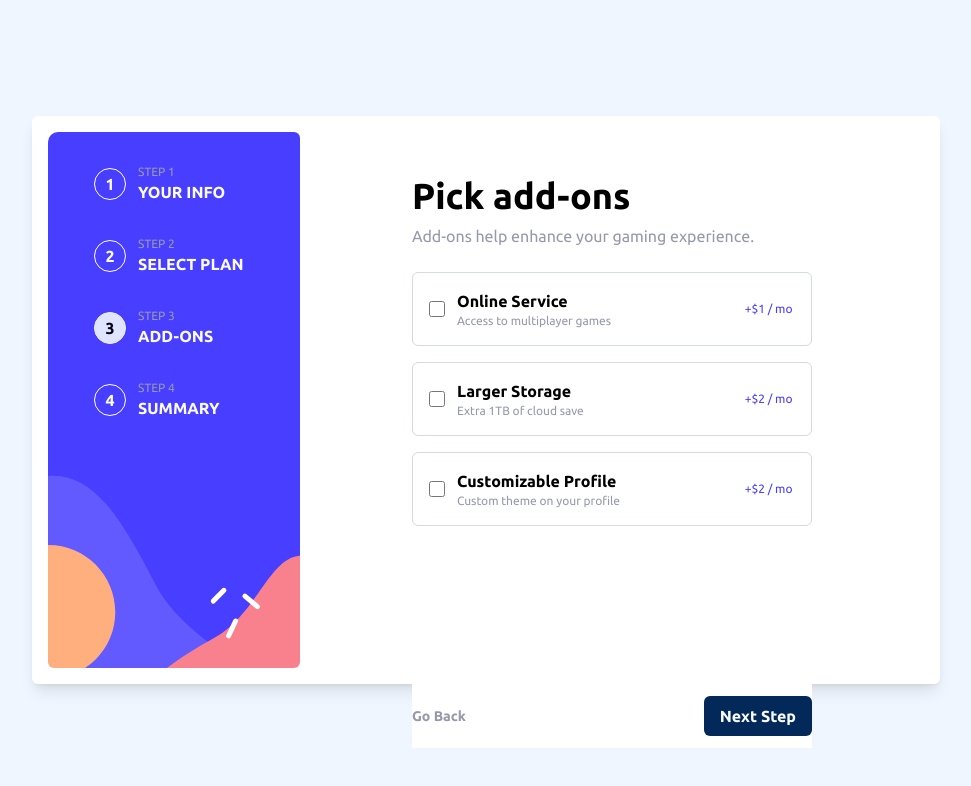
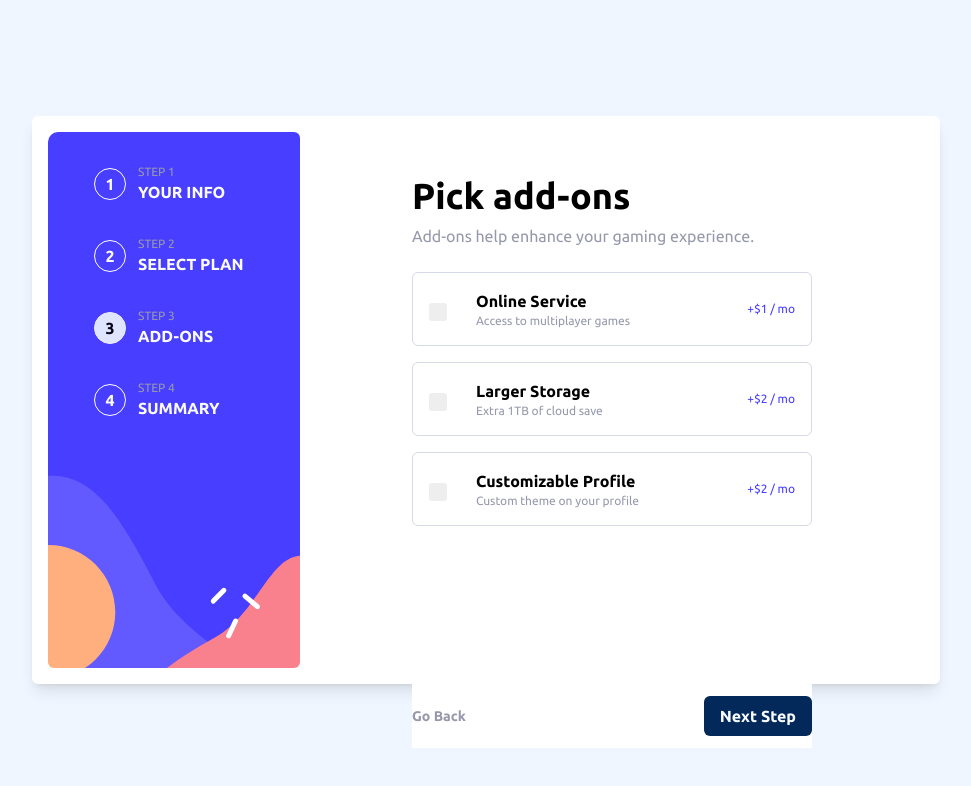
Before and after one commit to Robertron624/multi-step-form, a React (Vite) app: page /third in a window 1280 px wide. Shown: the top 786 px of the page, without its empty margins (154-1125 px from the left). Built offline with nearby package versions, Linux system fonts and the light colour scheme.

Commit message:
fix: second step checkbox custom

```diff
--- a/src/steps/FourthStep.tsx
+++ b/src/steps/FourthStep.tsx
@@ -28,7 +28,7 @@ const FourthStep = () => {
                         <legend className="font-bold text-xl md:text-4xl mb-2">
                             Finishing up
                         </legend>
-                        <p className="text-cool-gray text-base mb-6 max-w-[16rem]">
+                        <p className="text-cool-gray text-base mb-6 max-w-[16rem] md:max-w-none">
                             Double-check everything looks OK before committing.
                         </p>
                         <div className="bg-magnolia rounded-md px-4 py-5">
--- a/src/steps/SecondStep.tsx
+++ b/src/steps/SecondStep.tsx
@@ -119,7 +119,7 @@ const SecondStep = () => {
                                 );
                             })}
                         </div>
-                        <div className="period-switcher bg-magnolia rounded-md mt-4 md:mt-8 py-2 px-4 flex justify-center gap-3 md:gap-6 items-center">
+                        <div className="period-switcher bg-magnolia rounded-md mt-4 md:mt-8 py-2 px-4 flex justify-center gap-3 md:gap-6 items-center cursor-pointer">
                             <div
                                 id="monthly"
                                 onClick={handlePeriodChange}
@@ -129,7 +129,7 @@ const SecondStep = () => {
                             </div>
 
                             <div className="cl-toggle-switch flex">
-                                <label className="cl-switch">
+                                <label className="cl-switch cursor-pointer">
                                     <input
                                         onChange={handlePeriodChangeCheckbox}
                                         id="switcher"
@@ -143,7 +143,7 @@ const SecondStep = () => {
                             <div
                                 id="yearly"
                                 onClick={handlePeriodChange}
-                                className={` font-bold text-sm text-cool-gray`}
+                                className={` font-bold text-sm text-cool-gray cursor-pointer`}
                             >
                                 Yearly
                             </div>
--- /dev/null
+++ b/src/steps/ThirdStep.css
@@ -0,0 +1,65 @@
+/* The container */
+.checkbox-container {
+    display: block;
+    position: relative;
+    padding-left: 35px;
+    margin-bottom: 12px;
+    cursor: pointer;
+    font-size: 22px;
+    -webkit-user-select: none;
+    -moz-user-select: none;
+    -ms-user-select: none;
+    user-select: none;
+}
+
+/* Hide the browser's default checkbox */
+.checkbox-container input {
+    position: absolute;
+    opacity: 0;
+    cursor: pointer;
+    height: 0;
+    width: 0;
+}
+
+/* Create a custom checkbox */
+.checkbox-container .checkmark {
+    position: absolute;
+    top: 0;
+    left: 0;
+    height: 18px;
+    width: 18px;
+    border-radius: 3px;
+    background-color: #eee;
+}
+
+/* On mouse-over, add a grey background color */
+.checkbox-container:hover input ~ .checkmark {
+    background-color: #ccc;
+}
+
+/* When the checkbox is checked, add the custom marine blue background */
+.checkbox-container input:checked ~ .checkmark {
+    background-color: hsl(243, 100%, 62%);
+}
+
+/* Create the checkmark/indicator (hidden when not checked) */
+.checkbox-container .checkmark:after {
+    content: "";
+    background-image: url(/icon-checkmark.svg);
+    background-repeat: no-repeat;
+    position: absolute;
+    display: none;
+}
+
+/* Show the checkmark when checked */
+.container input:checked ~ .checkmark:after {
+    display: block;
+}
+
+/* Style the checkmark/indicator */
+.checkbox-container .checkmark:after {
+    left: 4px;
+    top: 5px;
+    width: 10px;
+    height: 10px;
+}
--- a/src/steps/ThirdStep.tsx
+++ b/src/steps/ThirdStep.tsx
@@ -1,8 +1,10 @@
+import { useState } from "react";
 import Footer from "../components/Footer";
 import { useAppState } from "../state";
 import { useNavigate } from "react-router-dom";
 import { ADDONS, Addon } from "../constants";
-import { useState } from "react";
+
+import "./ThirdStep.css";
 
 const ThirdStep = () => {
     const [state, setState] = useAppState();
@@ -13,10 +15,10 @@ const ThirdStep = () => {
 
     const navigate = useNavigate();
 
-    const handleSelectAddon = (
-        e: React.ChangeEvent<HTMLInputElement>
+    const handleSelectAddon = (e:
+        React.MouseEvent<HTMLDivElement, MouseEvent>
         ) => {
-        const addonId = e.target.id;
+        const addonId = e.currentTarget.id;
 
         // Check if the addon is already checked
         const isAddonOnList = selectedAddons.find(
@@ -37,7 +39,6 @@ const ThirdStep = () => {
     };
 
     const handleSubmit = () => {
-
         const data = {
             addons: selectedAddons,
         };
@@ -47,7 +48,6 @@ const ThirdStep = () => {
             ...data,
         });
         navigate("/fourth");
-
     };
 
     return (
@@ -77,14 +77,19 @@ const ThirdStep = () => {
                                                 : "border-light-gray"
                                         } rounded-md items-center`}
                                     >
+                                        <div
+                                            id={id}
+                                            className="checkbox-container"
+                                            onClick={handleSelectAddon}
+                                        >
                                             <input
                                                 type="checkbox"
                                                 className="w-4 h-4"
-                                            id={id}
                                                 name={id}
                                                 checked={isAddonOnList}
-                                            onChange={handleSelectAddon}
                                             />
+                                            <div className="checkmark"></div>
+                                        </div>
                                         <div className="flex justify-between w-11/12 items-center ">
                                             <div className="flex flex-col">
                                                 <label className="font-bold">
```
Lines whose indentation alone changed are shown as unchanged.
